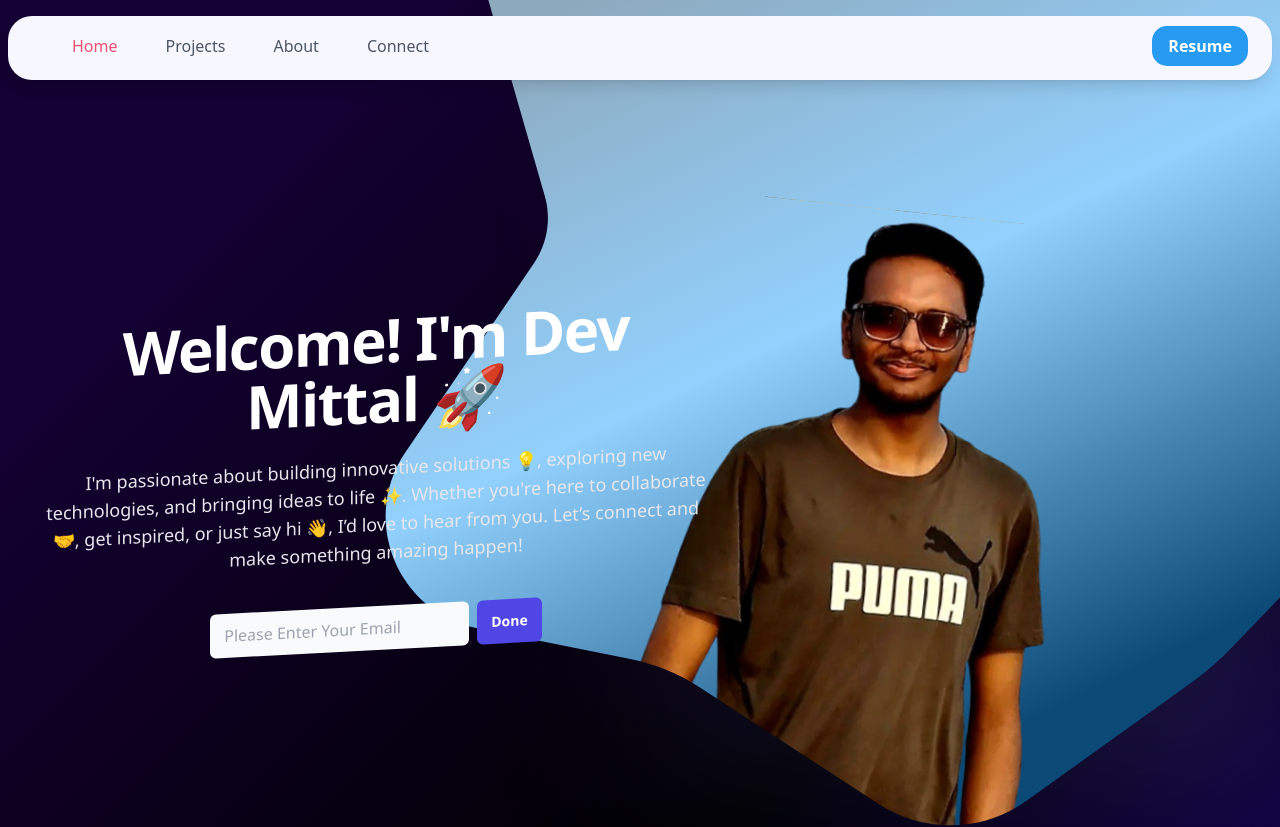
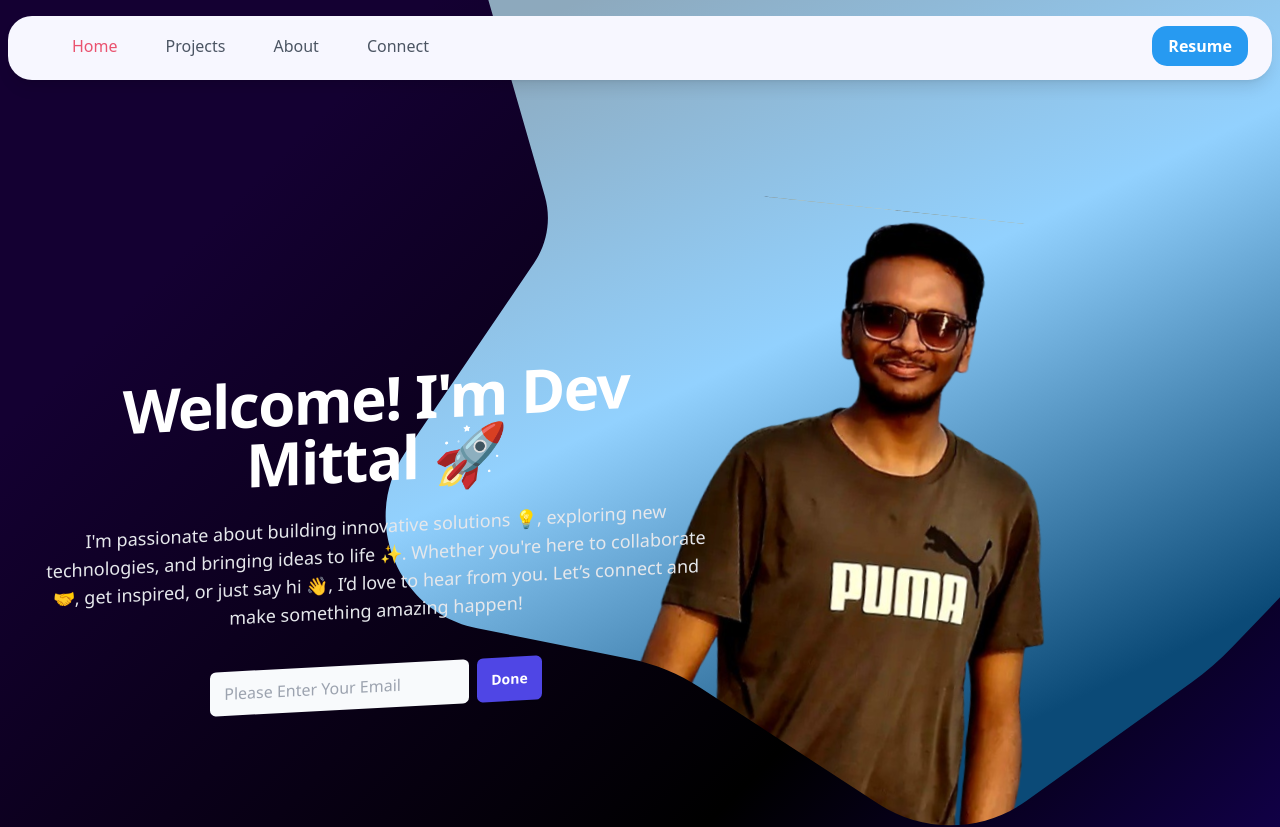
Before and after one commit to devmit29/personal-website-frontend, a React (Vite) app: page / in a window 1280 px wide. Shown: the top 827 px of the page. Built offline with nearby package versions, Linux system fonts and the light colour scheme.

Commit message:
fixed ui

```diff
--- a/src/Layout.jsx
+++ b/src/Layout.jsx
@@ -4,7 +4,7 @@ import { Header, Footer } from './components/index.js'
 
 function Layout() {
   return (
-    <div className='mx-2' >
+    <div className='mx-2 h-full'>
       <Header />
       <Outlet />
       <Footer />
--- a/src/components/Footer/Footer.jsx
+++ b/src/components/Footer/Footer.jsx
@@ -7,7 +7,7 @@ function Footer() {
       <hr className="h-px my-2 bg-[#55626c] border-0"/>
     <div className="container mx-auto px-4 md:px-8">
       <div className="flex flex-col md:flex-row justify-between items-center">
-        <div className="text-center md:text-left mb-6 sm:mb-0 w-full sm:w-auto">
+        <div className="text-center md:text-left mb-6 md:mb-0 w-full sm:w-auto">
           <h2 className="text-2xl font-bold text-white mb-2 mt-2">Dev Mittal</h2>
           <p className="text-gray-400">I love to explore and learn new things quickly.</p>
         </div>
--- a/src/components/Home/Home.jsx
+++ b/src/components/Home/Home.jsx
@@ -32,9 +32,9 @@ function Home() {
     return (
       <>
         {/* <div className="bg-[#000]"> */}
-        <div className='flex justify-center xl:justify-start max-w-[1440px] mx-auto items-center h-screen'>
-          <div className=" animate-appear lg:pr-96 xl:px-8 ">
-            <div className="max-w-2xl mx-auto py-40 sm:pt-96 lg:pt-48 lg:pb-48">
+        <div className='flex justify-center xl:justify-start max-w-[1440px] mx-auto items-center '>
+          <div className="animate-appear lg:pr-96 xl:px-8 ">
+            <div className="max-w-2xl mx-auto pt-64 pb-24 sm:pt-96 lg:pt-80 lg:pb-32 xl:pt-72 xl:pb-32">
               <div className="text-center md:-skew-y-3">
               <h1 className="text-5xl sm:text-5xl xl:text-6xl font-bold tracking-tight text-white transition-shadow">
                 Welcome! I'm Dev Mittal 🚀
@@ -55,9 +55,9 @@ function Home() {
                 </div>
               </div>
             </div>
-            <div className="absolute inset-x-0 bottom-0 -z-10 transform-gpu overflow-hidden blur-3xl sm:bottom-0" aria-hidden="true">
+            {/* <div className="absolute inset-x-0 bottom-0 -z-10 transform-gpu overflow-hidden blur-3xl sm:bottom-0" aria-hidden="true">
               <div className="relative left-[calc(50%+3rem)] aspect-[1155/678] w-[36.125rem] -translate-x-1/2 bg-gradient-to-tr from-[#171135] to-[#9089fc] opacity-30 sm:left-[calc(50%+36rem)] sm:w-[72.1875rem]"></div>
-            </div>
+            </div> */}
           </div>
         <img src='/myimg.svg ' alt='mying'
           className="
--- a/src/index.css
+++ b/src/index.css
@@ -4,15 +4,12 @@
 
 :root{
     color: #fff;
-    width: 100vw;
+    /* background-color: rgb(20,0,50); */
+    background: linear-gradient(135deg, rgba(20,0,50,1) 19%, rgba(0,0,0,1) 67%, rgba(18,0,75,1) 94%);
+    /* height: 100vh; */
 }
 *{
     box-sizing: border-box;
     margin: 0;
     padding: 0;
 }
-
-body{
-    background: rgb(20,0,50);
-    background: linear-gradient(135deg, rgba(20,0,50,1) 19%, rgba(0,0,0,1) 67%, rgba(18,0,75,1) 94%);
-}
```
